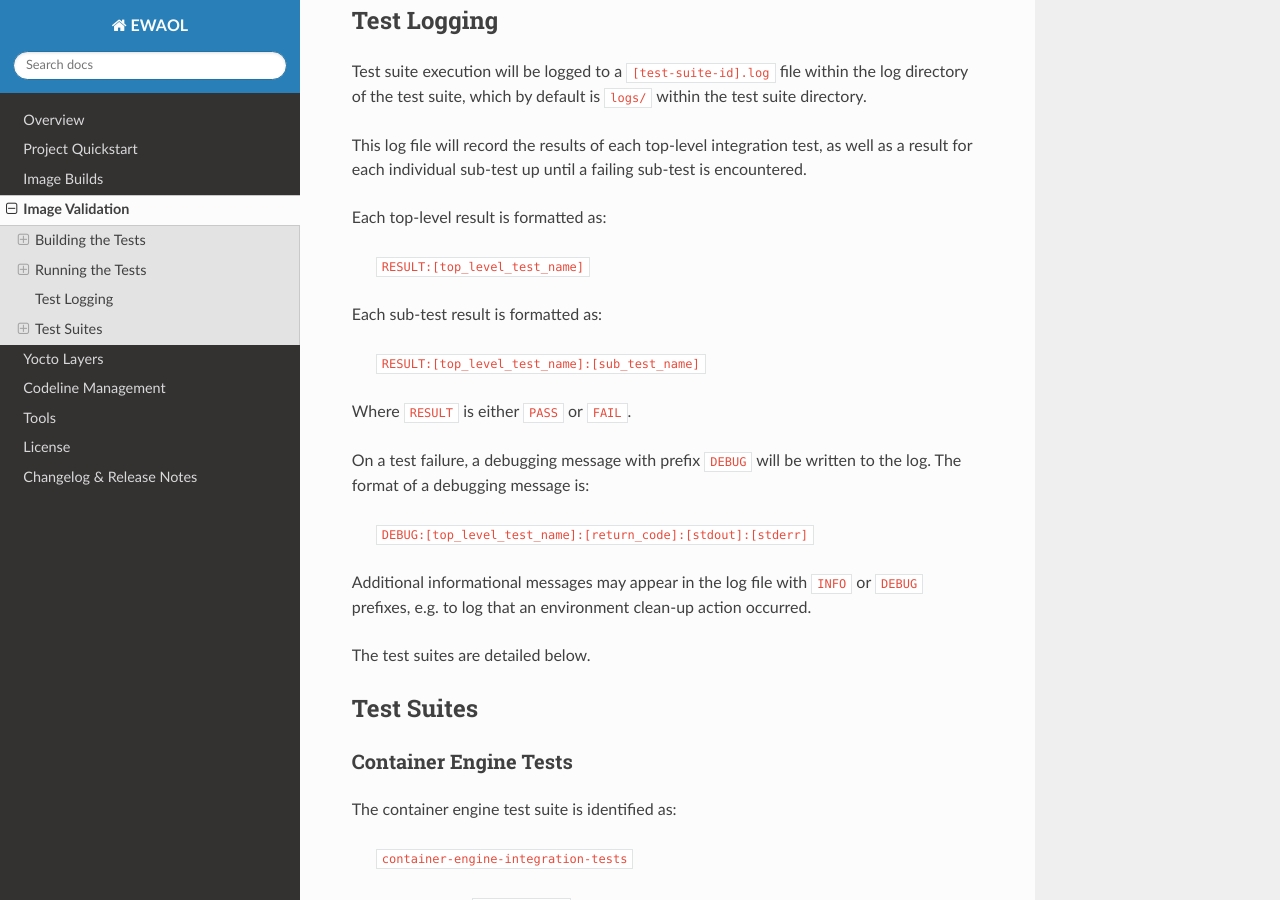
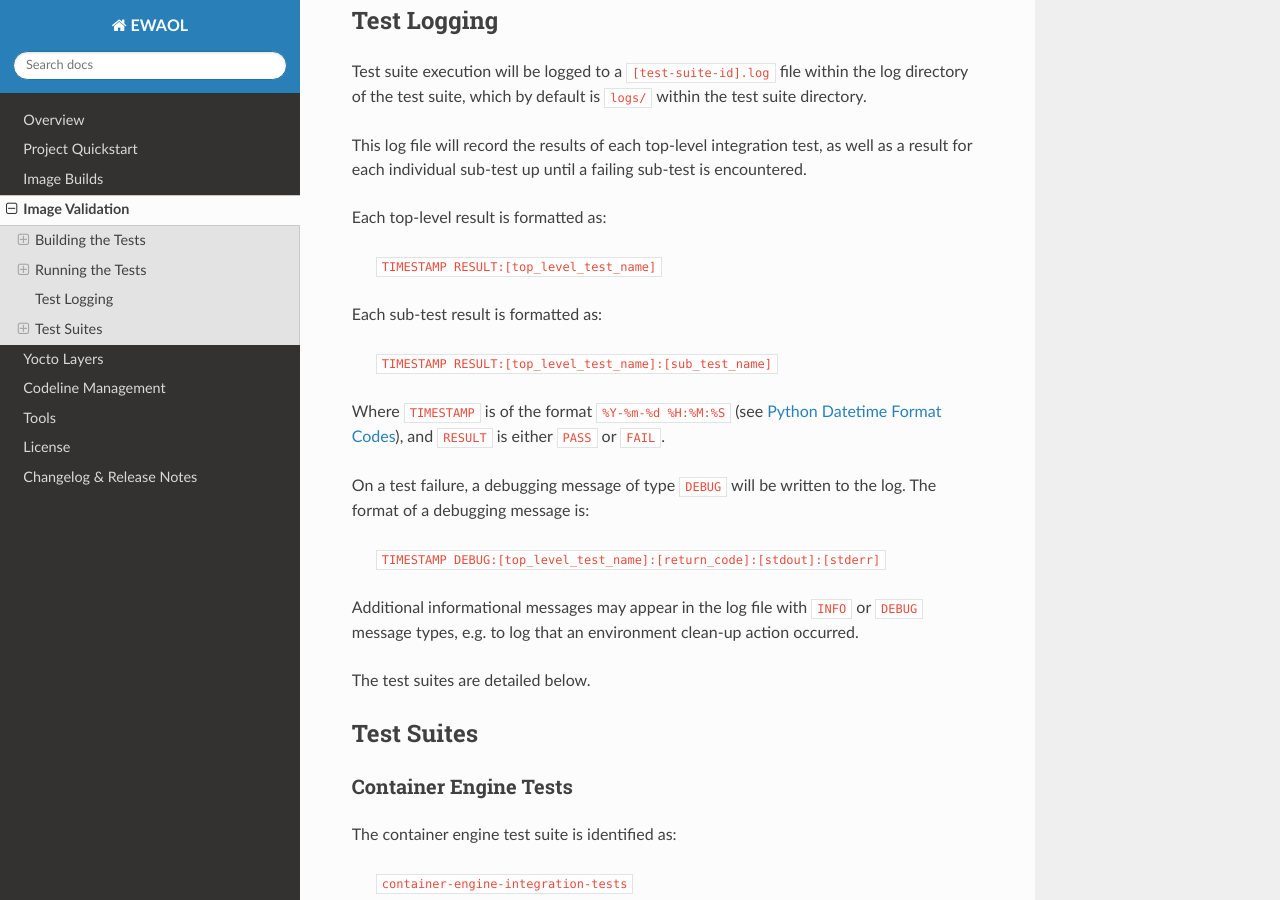
Before and after one commit to chaoge525/soafee_demo, a Sphinx documentation site: the page built from documentation/validations.rst, in a window 1280 px wide and 900 px high, scrolled down 2573 px. Built offline with Sphinx 7.4.7 and the Read the Docs theme 2.0.0, drawn with Linux system fonts in a browser that asks for light colours.

Commit message:
ewaol-tests: Add timestamp to the test suite logging function
Issue-Id: SCM-3583
Signed-off-by: Richard Neill <richard.neill@arm.com>
Change-Id: I9785d1cb15be02b497be8593f8fa4264f418aa73

```diff
--- a/documentation/validations.rst
+++ b/documentation/validations.rst
@@ -143,21 +143,26 @@ encountered.
 
 Each top-level result is formatted as:
 
-    ``RESULT:[top_level_test_name]``
+    ``TIMESTAMP RESULT:[top_level_test_name]``
 
 Each sub-test result is formatted as:
 
-    ``RESULT:[top_level_test_name]:[sub_test_name]``
+    ``TIMESTAMP RESULT:[top_level_test_name]:[sub_test_name]``
 
-Where ``RESULT`` is either ``PASS`` or ``FAIL``.
+Where ``TIMESTAMP`` is of the format ``%Y-%m-%d %H:%M:%S`` (see
+`Python Datetime Format Codes`_), and ``RESULT`` is
+either ``PASS`` or ``FAIL``.
 
-On a test failure, a debugging message with prefix ``DEBUG`` will be written to
+.. _Python Datetime Format Codes: https://docs.python.org/3/library/datetime.html#strftime-and-strptime-format-codes
+
+On a test failure, a debugging message of type ``DEBUG`` will be written to
 the log. The format of a debugging message is:
 
-    ``DEBUG:[top_level_test_name]:[return_code]:[stdout]:[stderr]``
+    ``TIMESTAMP DEBUG:[top_level_test_name]:[return_code]:[stdout]:[stderr]``
 
 Additional informational messages may appear in the log file with ``INFO`` or
-``DEBUG`` prefixes, e.g. to log that an environment clean-up action occurred.
+``DEBUG`` message types, e.g. to log that an environment clean-up action
+occurred.
 
 The test suites are detailed below.
 
```
Also changed, not shown: 1 other file.
